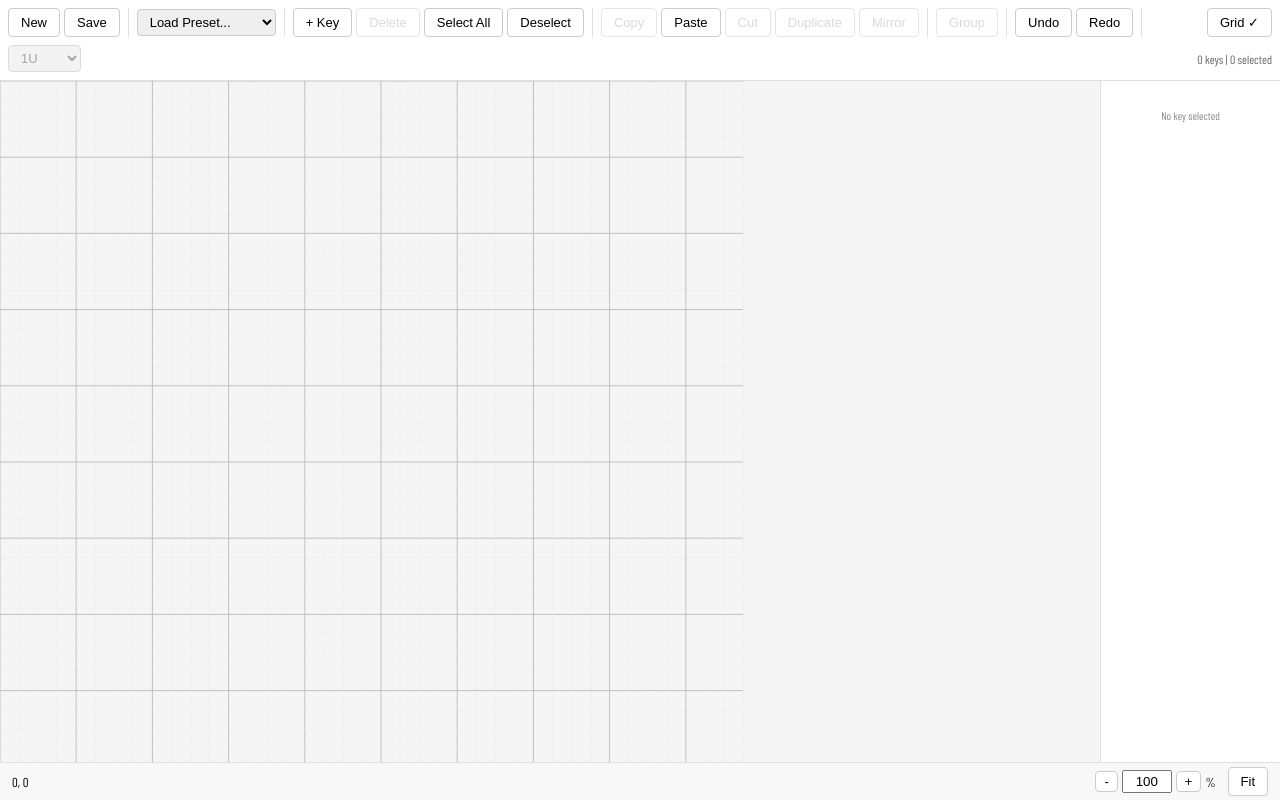
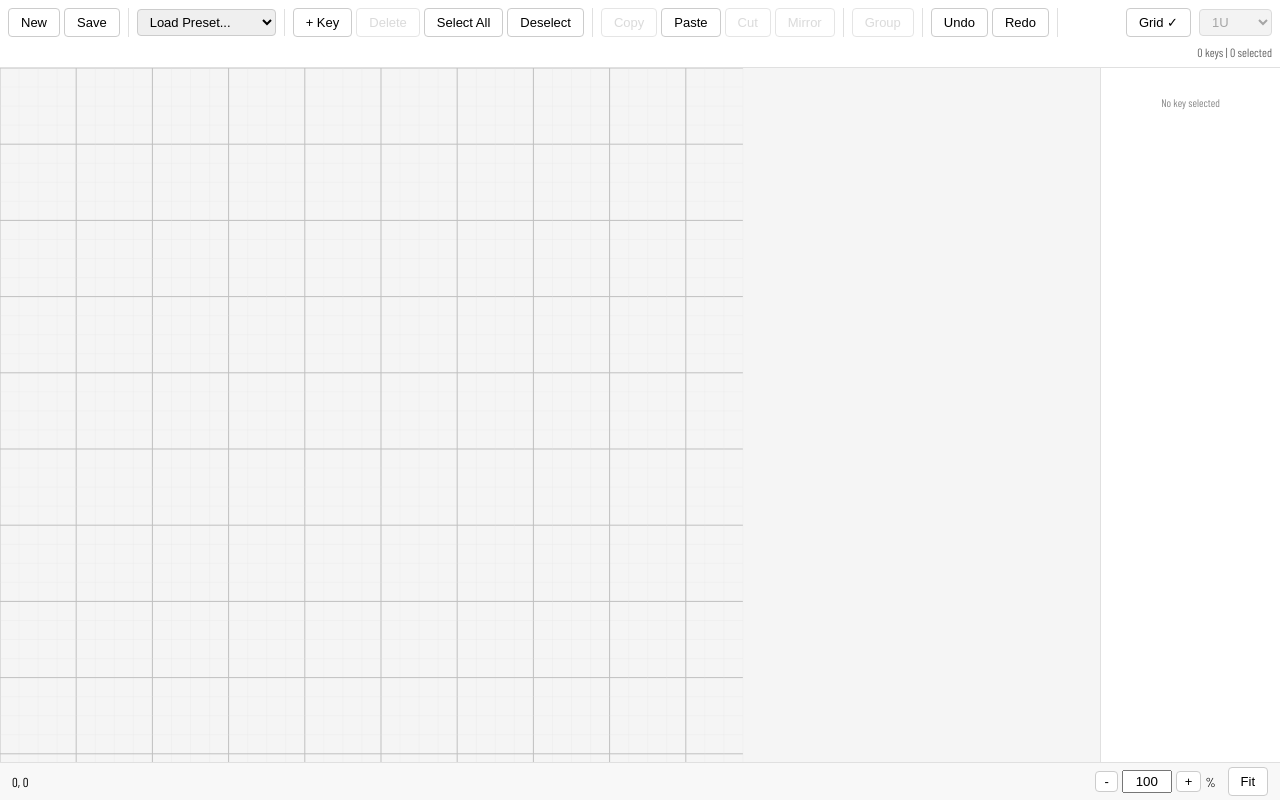
Before and after one commit to thekingofspain/kanata-editor, a React (Vite) app: page / in a window 1280 px wide. Built offline with nearby package versions, Linux system fonts and the light colour scheme.

Commit message:
fix: remove Duplicate button from toolbar

```diff
--- a/src/components/Toolbar.tsx
+++ b/src/components/Toolbar.tsx
@@ -14,7 +14,6 @@ export const Toolbar: React.FC = () => {
     copySelection,
     paste,
     cutSelection,
-    duplicateSelection,
     mirrorSelection,
     groupKeys,
     undo,
@@ -142,7 +141,7 @@ const handleAddKey = () => {
         <button onClick={copySelection} disabled={selection.keys.size === 0} title="Copy (Ctrl+C)">Copy</button>
         <button onClick={paste} title="Paste (Ctrl+V)">Paste</button>
         <button onClick={cutSelection} disabled={selection.keys.size === 0} title="Cut (Ctrl+X)">Cut</button>
-        <button onClick={duplicateSelection} disabled={selection.keys.size === 0} title="Duplicate (Ctrl+D)">Duplicate</button>
+
         <button onClick={() => mirrorSelection(false)} disabled={selection.keys.size === 0} title="Mirror (Ctrl+M)">Mirror</button>
       </div>
 
```
